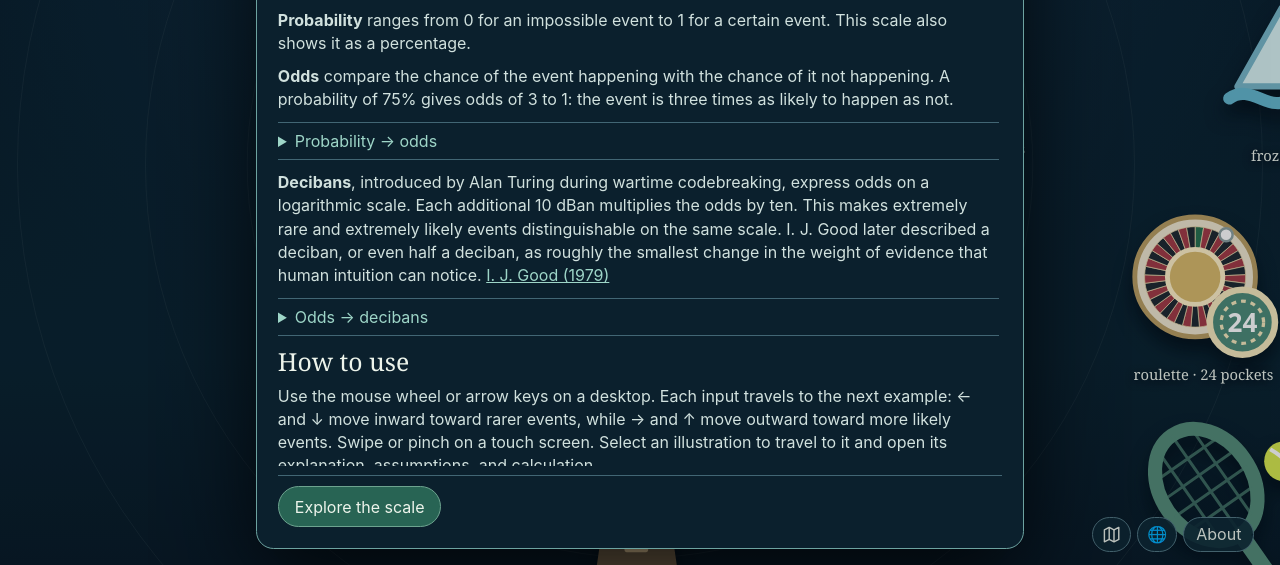
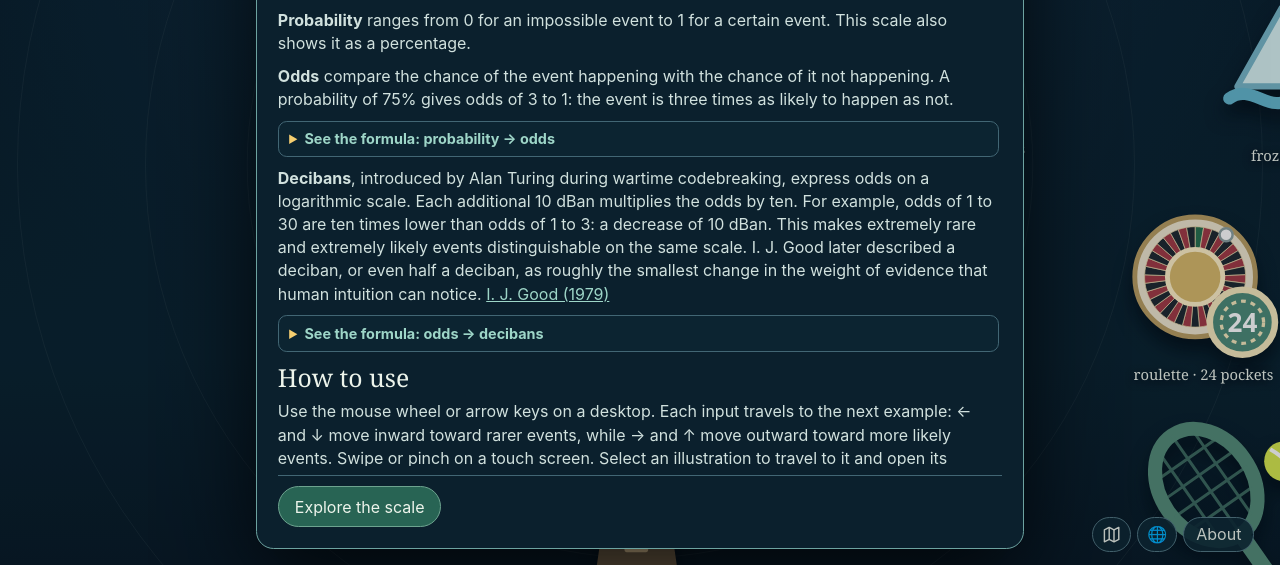
Before and after one commit to Bycelium/ScaleOfProbabilities, a website built with Vite: page index.html in a window 1280 px wide. Shown: the part 235-800 px from the top of the page. Built offline with nearby package versions, Linux system fonts and the light colour scheme.

Commit message:
feat(intro): clarify formula disclosures

```diff
--- a/src/locales/en.ts
+++ b/src/locales/en.ts
@@ -20,11 +20,11 @@ export const en: LocaleDefinition = {
     introNavigation: "Use the mouse wheel or arrow keys on a desktop. Each input travels to the next example: ← and ↓ move inward toward rarer events, while → and ↑ move outward toward more likely events. Swipe or pinch on a touch screen. Select an illustration to travel to it and open its explanation, assumptions, and calculation.",
     probabilityExplanation: "<strong>Probability</strong> ranges from 0 for an impossible event to 1 for a certain event. This scale also shows it as a percentage.",
     oddsExplanation: "<strong>Odds</strong> compare the chance of the event happening with the chance of it not happening. A probability of 75% gives odds of <span class=\"nowrap\">3&nbsp;to&nbsp;1</span>: the event is three times as likely to happen as not.",
-    probabilityToOdds: "Probability → odds",
+    probabilityToOdds: "See the formula: probability → odds",
     oddsEquationAria: "Odds equals probability divided by one minus probability",
     probabilityDefinition: "<var>p</var> is the probability written as a decimal.",
-    decibansExplanation: "<strong>Decibans</strong>, introduced by Alan Turing during wartime codebreaking, express odds on a logarithmic scale. Each additional 10 dBan multiplies the odds by ten. This makes extremely rare and extremely likely events distinguishable on the same scale. I. J. Good later described a deciban, or even half a deciban, as roughly the smallest change in the weight of evidence that human intuition can notice.",
-    oddsToDecibans: "Odds → decibans",
+    decibansExplanation: "<strong>Decibans</strong>, introduced by Alan Turing during wartime codebreaking, express odds on a logarithmic scale. Each additional 10 dBan multiplies the odds by ten. For example, odds of 1 to 30 are ten times lower than odds of 1 to 3: a decrease of 10 dBan. This makes extremely rare and extremely likely events distinguishable on the same scale. I. J. Good later described a deciban, or even half a deciban, as roughly the smallest change in the weight of evidence that human intuition can notice.",
+    oddsToDecibans: "See the formula: odds → decibans",
     decibansEquationAria: "Decibans equals ten times the base ten logarithm of odds",
     creditPrefix: "Inspired by",
     creditTitle: "The Scale of the Universe",
--- a/src/locales/fr.ts
+++ b/src/locales/fr.ts
@@ -20,11 +20,11 @@ export const fr: LocaleDefinition = {
     introNavigation: "Sur ordinateur, utilisez la molette ou les touches fléchées. Chaque action rejoint l’exemple suivant : ← et ↓ vont vers l’intérieur et les événements plus rares, tandis que → et ↑ vont vers l’extérieur et les événements plus probables. Sur écran tactile, balayez ou pincez. Sélectionnez une illustration pour la rejoindre et ouvrir son explication, ses hypothèses et son calcul.",
     probabilityExplanation: "<strong>La probabilité</strong> va de 0 pour un événement impossible à 1 pour un événement certain. Cette échelle l’affiche aussi sous forme de pourcentage.",
     oddsExplanation: "<strong>La cote</strong> compare la probabilité que l’événement se produise à celle qu’il ne se produise pas. Une probabilité de 75 % correspond à une cote de <span class=\"nowrap\">3&nbsp;pour&nbsp;1</span> : l’événement a trois fois plus de chances de se produire que de ne pas se produire.",
-    probabilityToOdds: "Probabilité → cote",
+    probabilityToOdds: "Voir la formule : probabilité → cote",
     oddsEquationAria: "La cote est égale à la probabilité divisée par un moins la probabilité",
     probabilityDefinition: "<var>p</var> est la probabilité écrite sous forme décimale.",
-    decibansExplanation: "<strong>Les décibans</strong>, introduits par Alan Turing lors des travaux de décryptage de la Seconde Guerre mondiale, expriment la cote sur une échelle logarithmique. Une augmentation de 10 dBan multiplie la cote par dix. Les événements extrêmement rares et extrêmement probables restent ainsi distincts sur une même échelle. I. J. Good a ensuite décrit un déciban, voire un demi-déciban, comme à peu près la plus petite variation du poids d’une preuve perceptible à l’intuition humaine.",
-    oddsToDecibans: "Cote → décibans",
+    decibansExplanation: "<strong>Les décibans</strong>, introduits par Alan Turing lors des travaux de décryptage de la Seconde Guerre mondiale, expriment la cote sur une échelle logarithmique. Une augmentation de 10 dBan multiplie la cote par dix. Passer d’une cote de 1 pour 3 à 1 pour 30 la divise par dix : on recule de 10 dBan sur l’échelle. Les événements extrêmement rares et extrêmement probables restent ainsi distincts sur une même échelle. I. J. Good a ensuite décrit un déciban, voire un demi-déciban, comme à peu près la plus petite variation du poids d’une preuve perceptible à l’intuition humaine.",
+    oddsToDecibans: "Voir la formule : cote → décibans",
     decibansEquationAria: "Les décibans sont égaux à dix fois le logarithme décimal de la cote",
     creditPrefix: "Inspiré par",
     creditTitle: "The Scale of the Universe",
--- a/src/scale.ts
+++ b/src/scale.ts
@@ -150,9 +150,9 @@ export function createScale(root: HTMLElement): () => void {
       <div class="intro-directions"><svg viewBox="0 0 120 88" aria-hidden="true"><circle cx="60" cy="44" r="8"/><circle cx="60" cy="44" r="20"/><circle cx="60" cy="44" r="33"/><path class="intro-inward" d="m100 58-28-9m0 0 8-4m-8 4 6 5"/><path class="intro-outward" d="m48 27-28-9m0 0 8-4m-8 4 6 5"/></svg><p><span class="rarer" data-intro-direction-rarer>${locale.ui.introDirectionRarer}</span><span class="likely" data-intro-direction-likely>${locale.ui.introDirectionLikely}</span></p></div>
       <p data-intro-probability>${locale.ui.probabilityExplanation}</p>
       <p data-intro-odds>${locale.ui.oddsExplanation}</p>
-      <details><summary data-probability-to-odds>${locale.ui.probabilityToOdds}</summary><p class="equation" data-odds-equation aria-label="${locale.ui.oddsEquationAria}"><var>o</var> = <var>p</var> / (1 − <var>p</var>)</p><p data-probability-definition>${locale.ui.probabilityDefinition}</p></details>
+      <details class="math-disclosure"><summary data-probability-to-odds>${locale.ui.probabilityToOdds}</summary><p class="equation" data-odds-equation aria-label="${locale.ui.oddsEquationAria}"><var>o</var> = <var>p</var> / (1 − <var>p</var>)</p><p data-probability-definition>${locale.ui.probabilityDefinition}</p></details>
       <p><span data-intro-decibans>${locale.ui.decibansExplanation}</span> <a href="https://languagelog.ldc.upenn.edu/myl/Good1979.pdf#page=3" target="_blank" rel="noreferrer">I. J. Good (1979)</a></p>
-      <details><summary data-odds-to-decibans>${locale.ui.oddsToDecibans}</summary><p class="equation" data-decibans-equation aria-label="${locale.ui.decibansEquationAria}"><var>d</var> = 10 log<sub>10</sub>(<var>o</var>)</p></details>
+      <details class="math-disclosure"><summary data-odds-to-decibans>${locale.ui.oddsToDecibans}</summary><p class="equation" data-decibans-equation aria-label="${locale.ui.decibansEquationAria}"><var>d</var> = 10 log<sub>10</sub>(<var>o</var>)</p></details>
       <h2 data-how-to-use>${locale.ui.howToUse}</h2>
       <p data-intro-navigation>${locale.ui.introNavigation}</p>
       <p class="intro-credit"><span data-credit-prefix>${locale.ui.creditPrefix}</span> <a href="https://www.htwins.net/scale2/" data-credit-title>${locale.ui.creditTitle}</a>, <span data-credit-by>${locale.ui.creditBy}</span></p>
--- a/src/style.css
+++ b/src/style.css
@@ -84,6 +84,14 @@ dialog[data-detail-panel] { bottom: 4rem; left: auto; margin: 0; max-height: cal
 .scale-intro p { margin: .6rem 0; }
 .scale-intro details { border-block: 1px solid #426674; margin: .7rem 0; padding: .5rem 0; }
 .scale-intro summary { color: #9ed6c8; cursor: pointer; }
+.scale-intro .math-disclosure { background: #102b3866; border: 1px solid #426674; border-radius: .55rem; margin: .55rem 0; padding: 0; }
+.scale-intro .math-disclosure summary { font-size: .9rem; font-weight: 650; padding: .55rem .65rem; }
+.scale-intro .math-disclosure summary::marker { color: #f6cf70; }
+.scale-intro .math-disclosure summary:hover { background: #183d4b; }
+.scale-intro .math-disclosure summary:focus-visible { border-radius: .5rem; outline-offset: -3px; }
+.scale-intro .math-disclosure[open] { background: #183d4b; border-color: #6da3a0; }
+.scale-intro .math-disclosure .equation { margin-inline: .65rem; }
+.scale-intro .math-disclosure p:not(.equation) { margin-inline: .65rem; }
 .scale-intro a { color: #9ed6c8; }
 .scale-intro .equation { color: #edf4eb; font: 1.18rem/1.3 Georgia, serif; letter-spacing: .02em; text-align: center; }
 .scale-intro [data-dismiss-intro] { background: #286454; border: 1px solid #6da38f; border-radius: 999px; padding: .6rem 1rem; }
@@ -132,6 +140,7 @@ dd a { color: #9ed6c8; }
 @media (max-width: 640px) {
   .atlas { padding: 0 .5rem; }
   .explorer-tools { bottom: .5rem; right: .5rem; }
+  .reference-toggle { position: static; }
   .read-scale, .return-zero, .reference-toggle, .language-toggle, dialog > button:first-child { min-height: 2.75rem; min-width: 2.75rem; }
   .scale { margin-inline: -.5rem; }
   .landmark-title { font-size: .78rem; max-width: 7.5rem; }
```
Also changed, not shown: AGENTS.md (+1 -1 lines), tests/explore-scale.test.ts (+1 -1 lines).
